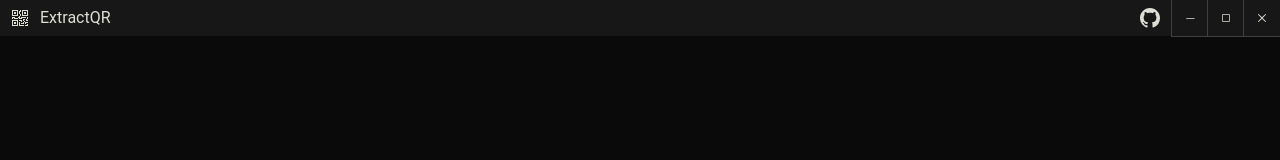
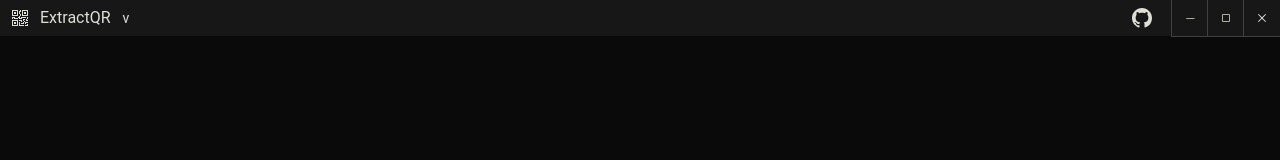
Before and after one commit to sindre-gangeskar/extractqr, a React (Vite) app: page / in a window 1280 px wide. Shown: the top 160 px of the page. Built offline with nearby package versions, Linux system fonts and the light colour scheme.

Commit message:
Add version checks and github page link

```diff
--- a/src/main/index.ts
+++ b/src/main/index.ts
@@ -83,6 +83,9 @@ app.whenReady().then(() => {
   ipcMain.handle('close', () => {
     app.emit('window-all-closed')
   })
+  ipcMain.handle('get-app-version', () => {
+    return app.getVersion()
+  })
 })
 
 app.on('window-all-closed', () => {
--- a/src/renderer/src/components/home/Home.tsx
+++ b/src/renderer/src/components/home/Home.tsx
@@ -11,7 +11,7 @@ export default function Home() {
   const [submitEnabled, setSubmitEnabled] = useState<boolean>(false)
   const [clipboardState, toggleClipboardState] = useState<boolean | null>(null)
   const tlRef = useRef<gsap.core.Timeline | null>(null)
-  const extractQRBtnText = 'Extract QR code from image'
+  const extractQRBtnText = 'Extract QR data from image'
 
   const handlePreview = useCallback((e: React.ChangeEvent<HTMLInputElement>) => {
     const file = e.target?.files?.[0]
@@ -90,7 +90,7 @@ export default function Home() {
           type="file"
           id="image"
           name="qr"
-          accept=".png, .jpg"
+          accept=".png, .jpg, .jpeg, .webp"
           placeholder="Select Image"
           hidden
           onChange={handlePreview}
@@ -104,7 +104,7 @@ export default function Home() {
       </form>
       <div className="data-container w-100 self-center min-h-max flex">
         <p
-          className={`max-h-52 h-max p-3 w-100 whitespace-normal wrap-anywhere text-ellipsis overflow-hidden ${data && status === 'success' ? '' : 'text-center'} ${status === 'success' ? 'text-sky-300' : 'text-red-300'}`}
+          className={`max-h-52 h-max p-3 w-100 whitespace-normal wrap-anywhere text-ellipsis overflow-hidden ${data && status === 'success' ? '' : 'text-center'} ${status === 'success' ? 'text-neutral-100' : 'text-red-300'}`}
         >
           {data ? data : null}
         </p>
--- /dev/null
+++ b/src/renderer/src/components/ui/GitHub.tsx
@@ -0,0 +1,17 @@
+import { BsGithub } from 'react-icons/bs'
+import Tooltip from './Tooltip'
+export default function GitHub() {
+  return (
+    <a
+      href="https://github.com/sindre-gangeskar/extractqr"
+      target="_blank"
+      rel="noreferrer"
+      className="relative end-0 z-20 p-2 self-center hover:cursor-pointer hover:bg-neutral-700 transition-colors duration-200 group"
+    >
+      <i>
+        <BsGithub size={20} />
+      </i>
+      <Tooltip text="Visit GitHub page" />
+    </a>
+  )
+}
--- a/src/renderer/src/components/ui/Titlebar.tsx
+++ b/src/renderer/src/components/ui/Titlebar.tsx
@@ -1,5 +1,8 @@
 import { VscChromeMaximize, VscChromeMinimize, VscChromeClose } from 'react-icons/vsc'
-import { BsGithub, BsQrCode } from 'react-icons/bs'
+import { BsQrCode } from 'react-icons/bs'
+import GitHub from './GitHub'
+import Version from './Version'
+
 export default function Titlebar() {
   const toggleFullscreen = async () => {
     await window.electron.ipcRenderer.invoke('toggle-fullscreen')
@@ -14,24 +17,16 @@ export default function Titlebar() {
   return (
     <nav className="fixed top-0 right-0 m-0 bg-neutral-900 w-screen draggable flex justify-between">
       <div className="navbar titlebar w-100 flex-1 p-0 flex align-center content-center ps-3">
-        <div id="app-name" className="flex no-drag">
+        <div id="app-name" className="flex">
           <i className="self-center">
             <BsQrCode />
           </i>
           <p className="px-3 self-center">ExtractQR</p>
+          <Version />
         </div>
       </div>
       <div className="titlebar-container flex row flex-0 gap-3">
-        <a
-          href="https://github.com/sindre-gangeskar/extractqr"
-          target="_blank"
-          rel="noreferrer"
-          className="relative end-0 z-20 p-0 self-center hover:cursor-pointer"
-        >
-          <i>
-            <BsGithub size={20} />
-          </i>
-        </a>
+        <GitHub />
         <div className="button-grp flex row">
           <button className="btn" onClick={minimize}>
             <VscChromeMinimize size={12} />
--- /dev/null
+++ b/src/renderer/src/components/ui/Tooltip.tsx
@@ -0,0 +1,10 @@
+export default function Tooltip({ text }: { text: string }) {
+  return (
+    <p
+      id="tooltip"
+      className="absolute -z-50 top-8 left-[50%] -translate-x-[50%] rounded-2xl p-2 opacity-0 group-hover:opacity-100 group-hover:top-10 text-sm w-fit text-nowrap bg-neutral-700 pointer-events-none transition-all duration-200"
+    >
+      {text}
+    </p>
+  )
+}
--- /dev/null
+++ b/src/renderer/src/components/ui/Version.tsx
@@ -0,0 +1,23 @@
+import { useCallback, useEffect, useState } from 'react'
+
+export default function Version() {
+  const [version, setVersion] = useState<string>('')
+  const getVersion = useCallback(async () => {
+    const version = await window.electron.ipcRenderer.invoke('get-app-version')
+    setVersion(version)
+  }, [])
+
+  useEffect(() => {
+    const handleVersionCheck = async () => {
+      await getVersion()
+    }
+
+    handleVersionCheck()
+  }, [getVersion])
+
+  return (
+    <p id="version-tag" className=" text-sm self-center">
+      v{version}
+    </p>
+  )
+}
```
